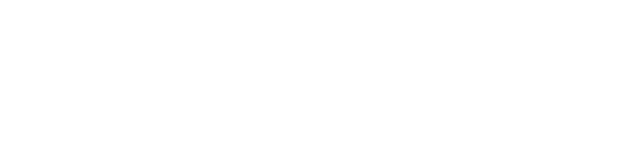
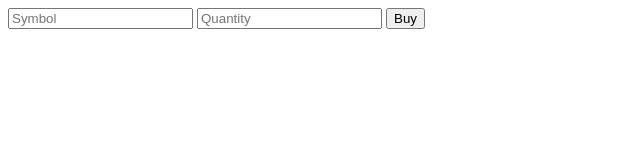
Before and after one commit to erlandsona/market-on-demand, a plain HTML site: page index.html in a window 1280 px wide. Shown: the whole page, without its empty margins (0-640 px from the left). Drawn offline with Linux system fonts and the light colour scheme.

Commit message:
Created header and renamed main.html to index.html

```diff
--- a/main.html
+++ b/index.html
@@ -1,16 +1,14 @@
 <!doctype html>
 <html>
   <head>
-    <link type='text/css' src='main.css'>
+    <link type='text/css' href='main.css'>
   </head>
 
   <body>
-
     <header>
-    <!--symbol input bar
-    quantity input bar
-    buy button
-    title -->
+      <input type="text" name="Symbol" placeholder="Symbol">
+      <input type="number" name="Quantity" placeholder="Quantity">
+      <button name="Buy">Buy</button>
     </header>
 
     <main>
@@ -20,7 +18,6 @@
     <footer>
     <!--total (price * quantity) = Value -->
     </footer>
-
     <script type='text/javascript' src='main.js'></script>
   </body>
 </html>
```
